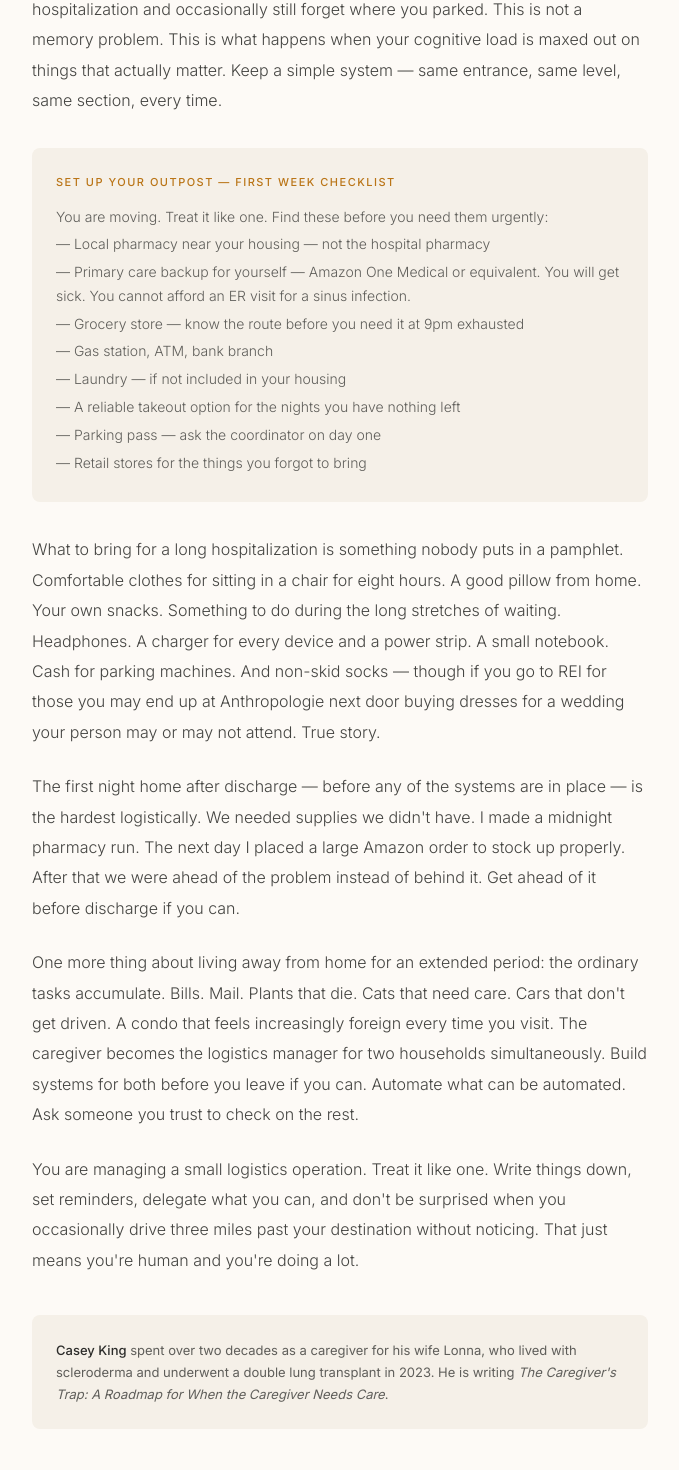
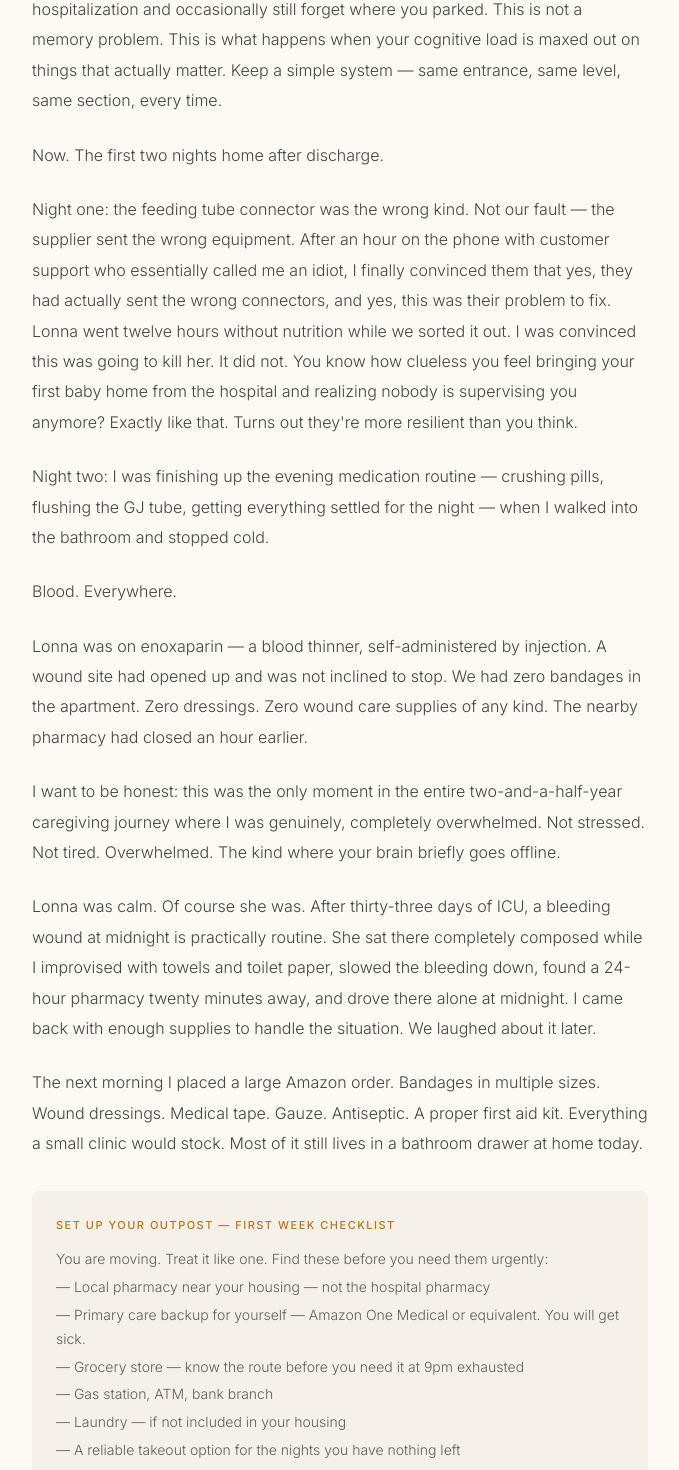
Before and after one commit to caseywsj/caregivertrap, a Next.js app: page /daily-grind/logistics in a window 1280 px wide. Shown: the part 1971-3441 px from the top of the page, without its empty margins (90-769 px from the left). Built offline with nearby package versions, Linux system fonts and the light colour scheme.

Commit message:
Strengthen Logistics article with midnight pharmacy run story

```diff
--- a/app/daily-grind/logistics/page.tsx
+++ b/app/daily-grind/logistics/page.tsx
@@ -75,6 +75,34 @@ export default function Logistics() {
               Beyond parking — you will park in the same garage hundreds of times over a long hospitalization and occasionally still forget where you parked. This is not a memory problem. This is what happens when your cognitive load is maxed out on things that actually matter. Keep a simple system — same entrance, same level, same section, every time.
             </p>
 
+            <p style={{ marginBottom: "1.5rem" }}>Now. The first two nights home after discharge.</p>
+
+            <p style={{ marginBottom: "1.5rem" }}>
+              Night one: the feeding tube connector was the wrong kind. Not our fault — the supplier sent the wrong equipment. After an hour on the phone with customer support who essentially called me an idiot, I finally convinced them that yes, they had actually sent the wrong connectors, and yes, this was their problem to fix. Lonna went twelve hours without nutrition while we sorted it out. I was convinced this was going to kill her. It did not. You know how clueless you feel bringing your first baby home from the hospital and realizing nobody is supervising you anymore? Exactly like that. Turns out they&apos;re more resilient than you think.
+            </p>
+
+            <p style={{ marginBottom: "1.5rem" }}>
+              Night two: I was finishing up the evening medication routine — crushing pills, flushing the GJ tube, getting everything settled for the night — when I walked into the bathroom and stopped cold.
+            </p>
+
+            <p style={{ marginBottom: "1.5rem" }}>Blood. Everywhere.</p>
+
+            <p style={{ marginBottom: "1.5rem" }}>
+              Lonna was on enoxaparin — a blood thinner, self-administered by injection. A wound site had opened up and was not inclined to stop. We had zero bandages in the apartment. Zero dressings. Zero wound care supplies of any kind. The nearby pharmacy had closed an hour earlier.
+            </p>
+
+            <p style={{ marginBottom: "1.5rem" }}>
+              I want to be honest: this was the only moment in the entire two-and-a-half-year caregiving journey where I was genuinely, completely overwhelmed. Not stressed. Not tired. Overwhelmed. The kind where your brain briefly goes offline.
+            </p>
+
+            <p style={{ marginBottom: "1.5rem" }}>
+              Lonna was calm. Of course she was. After thirty-three days of ICU, a bleeding wound at midnight is practically routine. She sat there completely composed while I improvised with towels and toilet paper, slowed the bleeding down, found a 24-hour pharmacy twenty minutes away, and drove there alone at midnight. I came back with enough supplies to handle the situation. We laughed about it later.
+            </p>
+
+            <p style={{ marginBottom: "1.5rem" }}>
+              The next morning I placed a large Amazon order. Bandages in multiple sizes. Wound dressings. Medical tape. Gauze. Antiseptic. A proper first aid kit. Everything a small clinic would stock. Most of it still lives in a bathroom drawer at home today.
+            </p>
+
             <div style={{ background: "#F5F0E8", borderRadius: "8px", padding: "1.5rem", margin: "2rem 0" }}>
               <p style={{ fontSize: "11px", letterSpacing: "1.5px", textTransform: "uppercase" as const, color: "#BA7517", fontWeight: 500, marginBottom: "0.75rem" }}>
                 Set up your outpost — first week checklist
@@ -82,12 +110,13 @@ export default function Logistics() {
               <p style={{ fontSize: "14px", color: "#5F5E5A", lineHeight: 1.7, marginBottom: "0.25rem" }}>You are moving. Treat it like one. Find these before you need them urgently:</p>
               {[
                 "Local pharmacy near your housing — not the hospital pharmacy",
-                "Primary care backup for yourself — Amazon One Medical or equivalent. You will get sick. You cannot afford an ER visit for a sinus infection.",
+                "Primary care backup for yourself — Amazon One Medical or equivalent. You will get sick.",
                 "Grocery store — know the route before you need it at 9pm exhausted",
                 "Gas station, ATM, bank branch",
                 "Laundry — if not included in your housing",
                 "A reliable takeout option for the nights you have nothing left",
                 "Parking pass — ask the coordinator on day one",
+                "Wound care supplies, bandages, dressings — before you need them at midnight",
                 "Retail stores for the things you forgot to bring",
               ].map((item, i) => (
                 <p key={i} style={{ fontSize: "14px", color: "#5F5E5A", lineHeight: 1.7, marginBottom: "0.25rem" }}>
@@ -98,10 +127,6 @@ export default function Logistics() {
 
             <p style={{ marginBottom: "1.5rem" }}>
               What to bring for a long hospitalization is something nobody puts in a pamphlet. Comfortable clothes for sitting in a chair for eight hours. A good pillow from home. Your own snacks. Something to do during the long stretches of waiting. Headphones. A charger for every device and a power strip. A small notebook. Cash for parking machines. And non-skid socks — though if you go to REI for those you may end up at Anthropologie next door buying dresses for a wedding your person may or may not attend. True story.
-            </p>
-
-            <p style={{ marginBottom: "1.5rem" }}>
-              The first night home after discharge — before any of the systems are in place — is the hardest logistically. We needed supplies we didn&apos;t have. I made a midnight pharmacy run. The next day I placed a large Amazon order to stock up properly. After that we were ahead of the problem instead of behind it. Get ahead of it before discharge if you can.
             </p>
 
             <p style={{ marginBottom: "1.5rem" }}>
@@ -124,16 +149,16 @@ export default function Logistics() {
             <p style={{ fontSize: "11px", letterSpacing: "1.5px", textTransform: "uppercase" as const, color: "#888780", marginBottom: "1rem", fontWeight: 500 }}>
               Continue reading
             </p>
-            <a href="/fight-back/pay-attention" style={{ textDecoration: "none" }}>
+            <a href="/daily-grind/when-words-arent-possible" style={{ textDecoration: "none" }}>
               <p style={{ fontFamily: "'Lora', serif", fontSize: "18px", color: "#2C2C2A", lineHeight: 1.4, marginBottom: "0.5rem" }}>
-                PAY ATTENTION to What They&apos;re Putting In
+                When Words Aren&apos;t Possible
               </p>
               <p style={{ fontSize: "13px", color: "#BA7517" }}>Read next →</p>
             </a>
           </div>
 
         </article>
-        <JoinCTA message="You are managing a small logistics operation. Treat it like one." />
+        <JoinCTA message="Set up your outpost before you need it. Midnight is too late." />
       </div>
       <Footer />
     </main>
```
